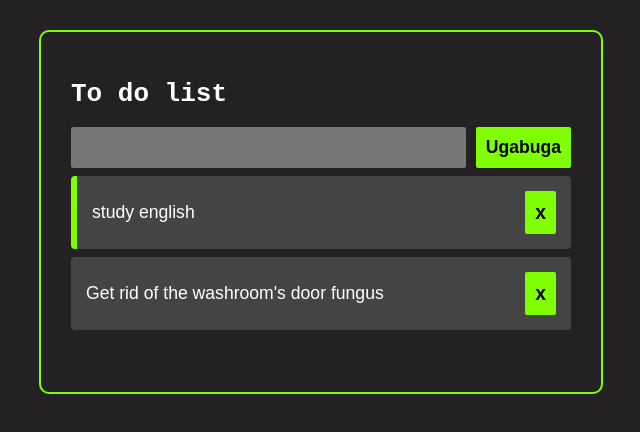
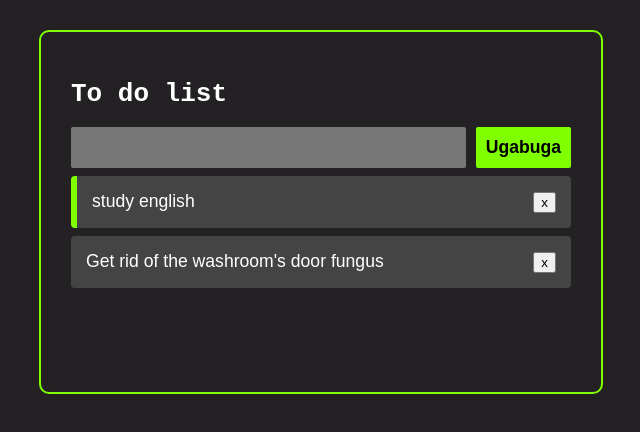
Before and after one commit to Marco-Antonio-Furtado/lista-react, a React (Create React App) app: page / in a window 1280 px wide. Shown: the top 432 px of the page, without its empty margins (319-959 px from the left). Built offline with nearby package versions, Linux system fonts and the light colour scheme.

Commit message:
atualizando a classe no css

```diff
--- a/src/styles/Button.css
+++ b/src/styles/Button.css
@@ -1,4 +1,4 @@
-button{
+.btn{
     padding: 10px;
     border: none;
     background-color: chartreuse;
```
